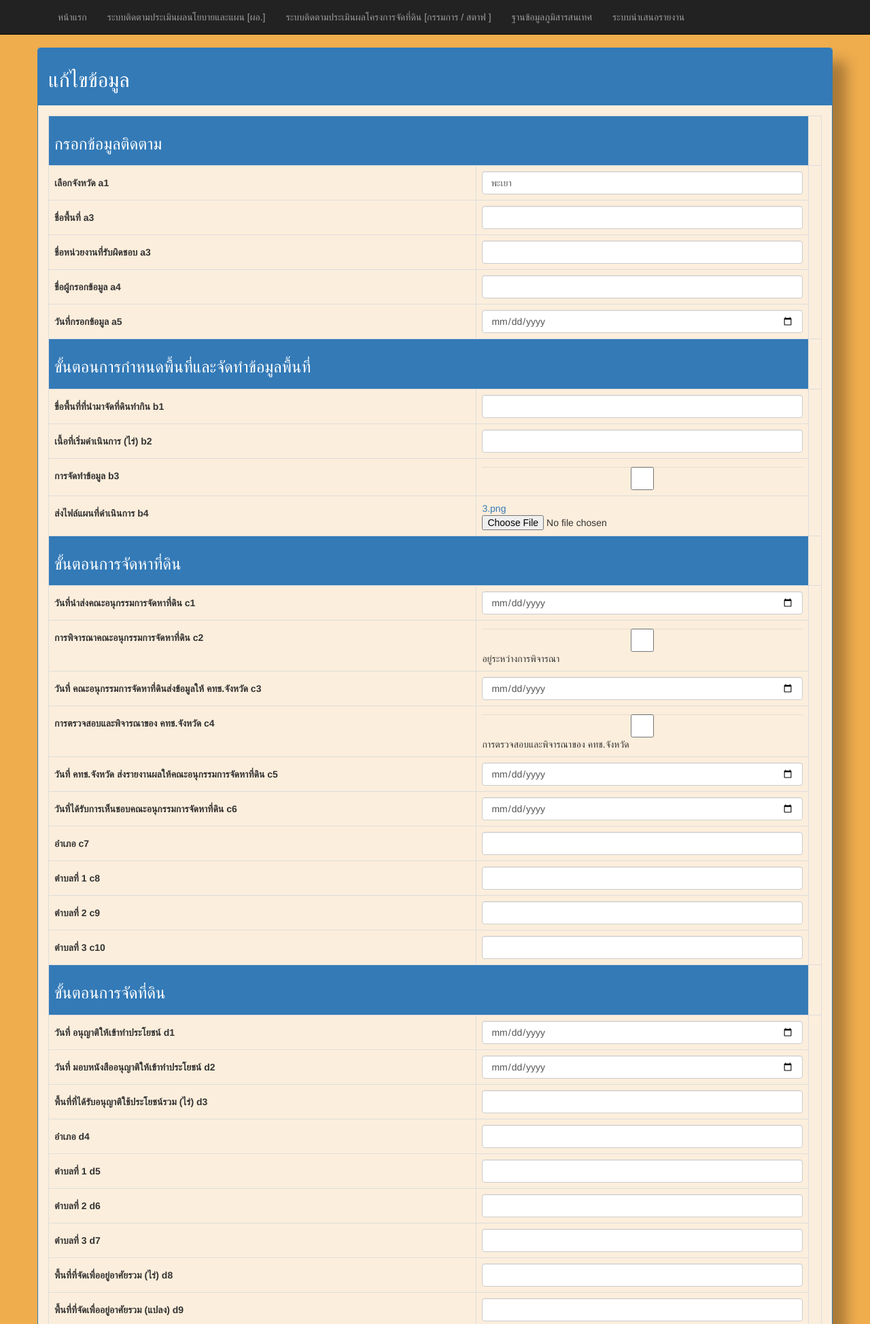
After one commit to numairunumao/project1, a PHP site: page /boardstaffedit.php?id=14 in a window 1280 px wide. The commit adds this page. Shown: the top 1948 px of the page at 68% size. Run offline with PHP 8.4, Linux system fonts and the light colour scheme; data comes from the database, SQL or seed files in the repository.

Commit message:
edit and update

```diff
--- /dev/null
+++ b/boardstaffedit.php
@@ -0,0 +1,454 @@
+<!DOCTYPE html>
+<html lang="en">
+
+<head>
+
+    <meta charset="utf-8">
+    <meta http-equiv="X-UA-Compatible" content="IE=edge">
+    <meta name="viewport" content="width=device-width, initial-scale=1">
+    <meta name="description" content="">
+    <meta name="author" content="">
+
+    <title>ติดตามประเมินผลโครงการสำคัญ</title>
+
+    <!-- Bootstrap Core CSS -->
+    <link href="css/bootstrap.min.css" rel="stylesheet">
+
+    <!-- Custom CSS -->
+    <link href="css/portfolio-item.css" rel="stylesheet">
+    <script src="https://oss.maxcdn.com/libs/html5shiv/3.7.0/html5shiv.js"></script>
+    <script src="https://oss.maxcdn.com/libs/respond.js/1.4.2/respond.min.js"></script>
+    <link href="css/page.css" rel="stylesheet">
+    <![endif]-->
+
+</head>
+
+<body>
+
+<!-- Navigation -->
+<nav class="navbar navbar-inverse navbar-fixed-top" role="navigation">
+    <div class="container">
+        <?php include("menu2.php"); ?>
+    </div>
+</nav>
+<?php
+$serverName = "localhost";
+$userName = "root";
+$userPassword = "";
+$dbName = "project1";
+$conn = mysqli_connect($serverName, $userName, $userPassword, $dbName);
+mysqli_set_charset($conn, "utf8");
+date_default_timezone_set('Asia/Bangkok');
+
+$id = $_GET['id'];
+$sql = "SELECT * FROM dataFollow WHERE id = $id ";
+
+$query = mysqli_query($conn, $sql);
+$result = mysqli_fetch_array($query, MYSQLI_ASSOC)
+
+?>
+<div class="container">
+
+    <div class="row centered-form">
+        <div class="panel panel-primary">
+
+
+            <div class="panel-heading">
+                <h1 class="h2" > แก้ไขข้อมูล</a></h1>
+            </div>
+
+
+            <?php
+            if (isset($errMSG)) {
+                ?>
+                <div class="alert alert-danger">
+                    <span class="glyphicon glyphicon-info-sign"></span> <strong><?php echo $errMSG; ?></strong>
+                </div>
+                <?php
+            } else if (isset($successMSG)) {
+                ?>
+                <div class="alert alert-success">
+                    <strong><span class="glyphicon glyphicon-info-sign"></span> <?php echo $successMSG; ?></strong>
+                </div>
+                <?php
+            }
+            ?>
+            <div class="panel-body">
+                <form method="post" action="boardstaffupdate.php" enctype="multipart/form-data" class="form-horizontal">
+
+                    <table class="table table-bordered table-responsive">
+
+                        <td colspan="2" class="bg-primary">
+                            <h3>กรอกข้อมูลติดตาม</h3>
+                        </td>
+                        <td>
+                            <input class="hidden" type="text" name="id" value="<?php echo $result["id"]; ?>">
+                        </td>
+                       <tr>
+                           <td><label class="control-label">เลือกจังหวัด a1</label></td>
+                           <td><input class="form-control" type="text" name="a1" value="<?php echo $result["a1"]; ?>"> </td>
+                       </tr>
+
+                        <tr>
+                            <td><label class="control-label"> ชื่อพื้นที่ a3</label></td>
+                            <td><input class="form-control" type="text" name="a2" value="<?php echo $result["a2"]; ?>"></td>
+                        </tr>
+
+                        <tr>
+                            <td><label class="control-label"> ชื่อหน่วยงานที่รับผิดชอบ a3</label></td>
+                            <td><input class="form-control" type="text" name="a3" value="<?php echo $result["a3"]; ?>"/></td>
+                        </tr>
+
+                        <tr>
+                            <td><label class="control-label"> ชื่อผู้กรอกข้อมูล a4</label></td>
+                            <td><input class="form-control" type="text" name="a4"value="<?php echo $result["a4"]; ?>"/></td>
+                        </tr>
+
+                        <tr>
+                            <td><label class="control-label"> วันที่กรอกข้อมูล a5</label></td>
+                            <td><input class="form-control" type="date" name="a5" value="<?php echo $result["a5"]; ?>"/></td>
+                        </tr>
+
+
+                        <!--       B     -->
+                        <td colspan="2" class="bg-primary">
+                            <h3>ขั้นตอนการกำหนดพื้นที่และจัดทำข้อมูลพื้นที่</h3>
+                        </td>
+
+                        <td>
+
+                        </td>
+
+                        <tr>
+                            <td><label class="control-label"> ขื่อพื้นที่ที่นำมาจัดที่ดินทำกิน b1 </label></td>
+                            <td><input class="form-control" type="text" name="b1" value="<?php echo $result["b1"]; ?>"/></td>
+                        </tr>
+
+                        <tr>
+                            <td><label class="control-label"> เนื้อที่เริ่มดำเนินการ (ไร่) b2 </label></td>
+                            <td><input class="form-control" type="text" name="b2" value="<?php echo $result["b2"]; ?>"/></td>
+                        </tr>
+
+                        <tr>
+                            <td><label class="control-label"> การจัดทำข้อมูล b3 </label></td>
+                            <td><input class="form-control" type="checkbox" name="b3"
+                                    <?php echo ($result["b3"]== "on" ? 'checked' : '');?>/></td>
+                        </tr>
+
+                        <tr>
+                            <td><label class="control-label">ส่งไฟล์แผนที่ดำเนินการ b4</label></td>
+
+                            <td><a href="user_images/<?php echo $result["b4"];?>"><?php echo $result["b4"];?></a>
+                                <input class="input-group" type="file" name="user_image"
+                                       accept="file_extension|audio/*|video/*|image/*|media_type"/></td>
+                        </tr>
+
+
+                        <!--       C     -->
+                        <td colspan="2" class="bg-primary">
+                            <h3>ขั้นตอนการจัดหาที่ดิน</h3>
+                        </td>
+                        <td>
+
+                        </td>
+
+                        <tr>
+                            <td><label class="control-label"> วันที่นำส่งคณะอนุกรรมการจัดหาที่ดิน c1</label></td>
+                            <td><input class="form-control" type="date" name="c1" value="<?php echo $result["c1"]; ?>"/></td>
+                        </tr>
+
+                        <tr>
+                            <td><label class="control-label"> การพิจารณาคณะอนุกรรมการจัดหาที่ดิน c2</label></td>
+                            <td><input class="form-control" type="checkbox" name="c2"
+                                    <?php echo ($result["c2"]== "on" ? 'checked' : '');?>
+                                       />อยู่ระหว่างการพิจารณา</td>
+                        </tr>
+
+                        <tr>
+                            <td><label class="control-label"> วันที่ คณะอนุกรรมการจัดหาที่ดินส่งข้อมูลให้ คทช.จังหวัด c3</label>
+                            </td>
+                            <td><input class="form-control" type="date" name="c3" value="<?php echo $result["c3"]; ?>"/></td>
+                        </tr>
+
+                        <tr>
+                            <td><label class="control-label"> การตรวจสอบและพิจารณาของ คทช.จังหวัด c4 </label></td>
+                            <td><input class="form-control" type="checkbox" name="c4"
+                                    <?php echo ($result["c4"]== "on" ? 'checked' : '');?>
+                                       value="<?php echo $result["c4"]; ?>"/>การตรวจสอบและพิจารณาของ คทช.จังหวัด</td>
+                        </tr>
+
+                        <tr>
+                            <td><label class="control-label"> วันที่ คทช.จังหวัด ส่งรายงานผลให้คณะอนุกรรมการจัดหาที่ดิน c5</label>
+                            </td>
+                            <td><input class="form-control" type="date" name="c5" value="<?php echo $result["c5"]; ?>"/></td>
+                        </tr>
+
+                        <tr>
+                            <td><label class="control-label"> วันที่ได้รับการเห็นชอบคณะอนุกรรมการจัดหาที่ดิน c6</label></td>
+                            <td><input class="form-control" type="date" name="c6" value="<?php echo $result["c6"]; ?>"/></td>
+                        </tr>
+
+                        <tr>
+                            <td><label class="control-label"> อำเภอ c7 </label></td>
+                            <td><input class="form-control" type="text" name="c7" value="<?php echo $result["c7"]; ?>"/></td>
+                        </tr>
+
+                        <tr>
+                            <td><label class="control-label"> ตำบลที่ 1 c8 </label></td>
+                            <td><input class="form-control" type="text" name="c8" value="<?php echo $result["c8"]; ?>"/></td>
+                        </tr>
+
+                        <tr>
+                            <td><label class="control-label"> ตำบลที่ 2 c9 </label></td>
+                            <td><input class="form-control" type="text" name="c9" value="<?php echo $result["c9"]; ?>"/></td>
+                        </tr>
+
+                        <tr>
+                            <td><label class="control-label"> ตำบลที่ 3 c10 </label></td>
+                            <td><input class="form-control" type="text" name="c10" value="<?php echo $result["c10"]; ?>"/></td>
+                        </tr>
+
+                        <!--       D     -->
+
+                        <td colspan="2" class="bg-primary">
+                            <h3>ขั้นตอนการจัดที่ดิน</h3>
+                        </td>
+                        <td>
+                        </td>
+
+                        <tr>
+                            <td><label class="control-label"> วันที่ อนุญาติให้เข้าทำประโยชน์ d1</label>
+                            </td>
+                            <td><input class="form-control" type="date" name="d1" value="<?php echo $result["d1"]; ?>"/></td>
+                        </tr>
+
+                        <tr>
+                            <td><label class="control-label"> วันที่ มอบหนังสืออนุญาติให้เข้าทำประโยชน์ d2</label>
+                            </td>
+                            <td><input class="form-control" type="date" name="d2" value="<?php echo $result["d2"]; ?>"/></td>
+                        </tr>
+
+                        <tr>
+                            <td><label class="control-label"> พื้นที่ที่ได้รับอนุญาติใช้ประโยชน์รวม (ไร่) d3 </label></td>
+                            <td><input class="form-control" type="text" name="d3" value="<?php echo $result["d3"]; ?>"/></td>
+                        </tr>
+
+                        <tr>
+                            <td><label class="control-label"> อำเภอ d4 </label></td>
+                            <td><input class="form-control" type="text" name="d4" value="<?php echo $result["d4"]; ?>"/></td>
+                        </tr>
+
+                        <tr>
+                            <td><label class="control-label"> ตำบลที่ 1 d5 </label></td>
+                            <td><input class="form-control" type="text" name="d5" value="<?php echo $result["d5"]; ?>"/></td>
+                        </tr>
+
+                        <tr>
+                            <td><label class="control-label"> ตำบลที่ 2 d6 </label></td>
+                            <td><input class="form-control" type="text" name="d6" value="<?php echo $result["d6"]; ?>"/></td>
+                        </tr>
+
+                        <tr>
+                            <td><label class="control-label"> ตำบลที่ 3 d7 </label></td>
+                            <td><input class="form-control" type="text" name="d7" value="<?php echo $result["d7"]; ?>"/></td>
+                        </tr>
+
+                        <tr>
+                            <td><label class="control-label"> พื้นที่ที่จัดเพื่ออยู่อาศัยรวม (ไร่) d8 </label></td>
+                            <td><input class="form-control" type="text" name="d8" value="<?php echo $result["d8"]; ?>"/></td>
+                        </tr>
+
+                        <tr>
+                            <td><label class="control-label"> พื้นที่ที่จัดเพื่ออยู่อาศัยรวม (แปลง) d9 </label></td>
+                            <td><input class="form-control" type="text" name="d9" value="<?php echo $result["d9"]; ?>"/></td>
+                        </tr>
+
+                        <tr>
+                            <td><label class="control-label"> ผู้ที่ได้รับการจัดเพื่ออยู่อาศัย (คน) d10 </label></td>
+                            <td><input class="form-control" type="text" name="d10" value="<?php echo $result["d10"]; ?>"/></td>
+                        </tr>
+
+                        <tr>
+                            <td><label class="control-label"> พื้นที่ที่จัดเพื่อทำกินรวม (ไร่) d11 </label></td>
+                            <td><input class="form-control" type="text" name="d11" value="<?php echo $result["d11"]; ?>"/></td>
+                        </tr>
+
+                        <tr>
+                            <td><label class="control-label"> พื้นที่ที่จัดเพื่อทำกินรวม (แปลง) d12 </label></td>
+                            <td><input class="form-control" type="text" name="d12" value="<?php echo $result["d12"]; ?>"/></td>
+                        </tr>
+
+                        <tr>
+                            <td><label class="control-label"> ผู้ที่ได้รับการจัดเพื่อทำกิน (คน) d13 </label></td>
+                            <td><input class="form-control" type="text" name="d13" value="<?php echo $result["d13"]; ?>"/></td>
+                        </tr>
+
+                        <tr>
+                            <td><label class="control-label"> วันที่
+                                    คณะอนุกรรมการจัดหาที่ดินส่งข้อมูลให้คณะอนุกรรมการจัดที่ดินd14</label>
+                            </td>
+                            <td><input class="form-control" type="date" name="d14" value="<?php echo $result["d14"]; ?>"/></td>
+                        </tr>
+
+                        <tr>
+                            <td><label class="control-label"> วันที่ จัดทำสัญญา d15</label>
+                            </td>
+                            <td><input class="form-control" type="date" name="d15" value="<?php echo $result["d15"]; ?>"/></td>
+                        </tr>
+
+                        <tr>
+                            <td><label class="control-label">ส่งไฟล์ข้อมูลการได้รับอนุญาต d16</label></td>
+                            <td><a href="user_images/<?php echo $result["d16"];?>"><?php echo $result["d16"];?></a>
+                                <input class="input-group" type="file" name="user_image2"
+                                       accept="file_extension|audio/*|video/*|image/*|media_type"/></td>
+                        </tr>
+
+
+                        <tr>
+                            <td><label class="control-label"> อยู่ระหว่างการกำหนดหลักเกณฑ์คุณสมบัติ
+                                    และประเภทของผู้ได้รับความช่วยเหลือ d17 </label></td>
+
+                            <td colspan="2"><input class="form-control" type="checkbox" name="d17" size="small"
+                                    <?php echo ($result["d17"]== "on" ? 'checked' : '');?>
+                                                   value="<?php echo $result["d17"]; ?>">อยู่ระหว่างการกำหนดหลักเกณฑ์</td>
+
+
+                        </tr>
+
+                        <tr>
+                            <td><label class="control-label"> วันที่ คณะอนุกรรมการจัดที่ดินส่งข้อมูลให้ คทช.จังหวัด d18</label>
+                            </td>
+                            <td><input class="form-control" type="date" name="d18" value="<?php echo $result["d18"]; ?>"/></td>
+                        </tr>
+
+                        <tr>
+                            <td><label class="control-label"> การตรวจสอบและจัดทำข้อมูลคนของ คทช.จังหวัด d19 </label></td>
+                            <td><input class="form-control" type="checkbox" name="d19"
+                                    <?php echo ($result["d19"]== "on" ? 'checked' : '');?>
+                                       value="<?php echo $result["d19"]; ?>"/>อยู่ระหว่าง การตรวจสอบและจัดทำข้อมูล</td>
+                        </tr>
+
+
+                        <tr>
+                            <td><label class="control-label"> วันที่ คทช.จังหวัด ส่งข้อมูลคนให้คณะอนุกรรมการจัดที่ดิน d20</label>
+                            </td>
+                            <td><input class="form-control" type="date" name="d20" value="<?php echo $result["d20"]; ?>"/></td>
+                        </tr>
+
+                        <tr>
+                            <td><label class="control-label"> วันที่ คทช.จังหวัด
+                                    แจ้งหน่วยงานรับผิดชอบดำเนินการตามกระบวนการอนุญาต/จัดทำสัญญาแต่ละหน่วยงาน d21</label>
+                            </td>
+                            <td><input class="form-control" type="date" name="d21" value="<?php echo $result["d21"]; ?>"/></td>
+                        </tr>
+
+                        <tr>
+                            <td><label class="control-label"> วันที่ อนุญาติให้เข้าทำประโยชน์ * d22</label>
+                            </td>
+                            <td><input class="form-control" type="date" name="d22" value="<?php echo $result["d22"]; ?>"/></td>
+                        </tr>
+
+                        <tr>
+                            <td><label class="control-label"> วันที่ จัดทำสัญญา d23</label>
+                            </td>
+                            <td><input class="form-control" type="date" name="d23" value="<?php echo $result["d23"]; ?>"/></td>
+                        </tr>
+
+                        <tr>
+                            <td><label class="control-label">ส่งไฟล์ข้อมูลการจัดคนลงพื้นที่ d24</label></td>
+                            <td><a href="user_images/<?php echo $result["d24"];?>"><?php echo $result["d24"];?></a>
+                                <input class="input-group" type="file" name="user_image3"
+                                       accept="file_extension|audio/*|video/*|image/*|media_type"/></td>
+                        </tr>
+
+
+                        <!--       E     -->
+
+
+                        <td colspan="2" class="bg-primary">
+                            <h3>ขั้นตอนการส่งเสริมและพัฒนาอาชีพ</h3>
+                        </td>
+                        <td>
+                        </td>
+
+                        <tr>
+                            <td><label class="control-label"> วันที่
+                                    คณะอนุกรรมการจัดหาที่ดินส่งข้อมูลให้คณะอนุกรรมการส่งเสริมและพัฒนาอาชีพ e1</label>
+                            </td>
+                            <td><input class="form-control" type="date" name="e1" value="<?php echo $result["e1"]; ?>"/></td>
+                        </tr>
+
+                        <tr>
+                            <td><label class="control-label"> วันที่ คทช.จังหวัด ส่งรายงานผลให้คณะอนุกรรมการส่งเสริมและพัฒนาอาชีพ
+                                    e2</label>
+                            </td>
+                            <td><input class="form-control" type="date" name="e2" value="<?php echo $result["e2"]; ?>"/></td>
+                        </tr>
+
+                        <tr>
+                            <td><label class="control-label"> วันที่
+                                    คณะอนุกรรมการจัดที่ดินส่งข้อมูลให้คณะอนุกรรมการส่งเสริมและพัฒนาอาชีพ e3</label>
+                            </td>
+                            <td><input class="form-control" type="date" name="e3" value="<?php echo $result["e3"]; ?>"/></td>
+                        </tr>
+
+
+                        <tr>
+                            <td><label class="control-label"> ส่งไฟล์รายงานการดำเนินงาน F1</label></td>
+                            <td><a href="user_images/<?php echo $result["f1"];?>"><?php echo $result["f1"];?></a>
+                                <input class="input-group" type="file" name="user_image4"
+                                       accept="file_extension|audio/*|video/*|image/*|media_type"/></td>
+                        </tr>
+
+
+                        <tr>
+                            <td><label class="control-label"> Text area f2 </label></td>
+                            <td><textarea name="f2" rows="4" cols="50" value="<?php echo $result["f2"]; ?>"></textarea></td>
+                        </tr>
+
+
+                        <tr>
+                            <td colspan="2">
+                                <button type="submit" name="btnsave" class="btn btn-default">
+                                    <span class="glyphicon glyphicon-save"></span> &nbsp; save
+                                </button>
+                            </td>
+                        </tr>
+
+                    </table>
+
+                </form>
+            </div>
+        </div>
+    </div>
+
+
+    <div class="alert alert-info">
+        <strong>tutorial link !</strong> <a
+            href="http://www.codingcage.com/2016/02/upload-insert-update-delete-image-using.html">Coding Cage</a>!
+    </div>
+
+
+
+
+</div>
+
+
+<!-- Latest compiled and minified JavaScript -->
+<script src="bootstrap/js/bootstrap.min.js"></script>
+
+
+<!-- Footer -->
+<?php include("footer.php"); ?>
+
+<!-- /.container -->
+
+<!-- jQuery -->
+<script src="js/jquery.js"></script>
+
+<!-- Bootstrap Core JavaScript -->
+<script src="js/bootstrap.min.js"></script>
+
+</body>
+
+</html>
--- a/boardstaffsearch.php
+++ b/boardstaffsearch.php
@@ -132,7 +132,7 @@
                 </td>
 
                 <td align="center">
-                    <a href="phpMySQLDeleteRecord.php?CusID=<?php echo $result["CustomerID"]; ?>">แก้ไข</a>
+                    <a href="boardstaffedit.php?id=<?php echo $result["id"]; ?>">แก้ไข</a>
                 </td>
 
                 <td align="center">
```
Also changed, not shown: boardstaffupdate.php (added, +174 -0 lines).
